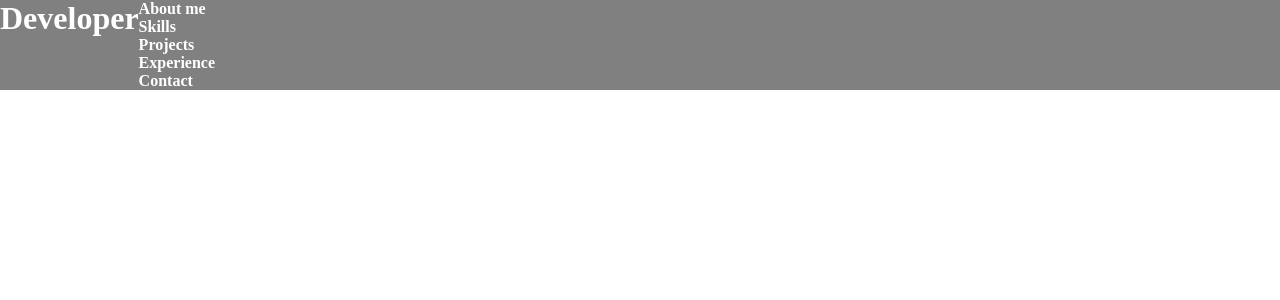
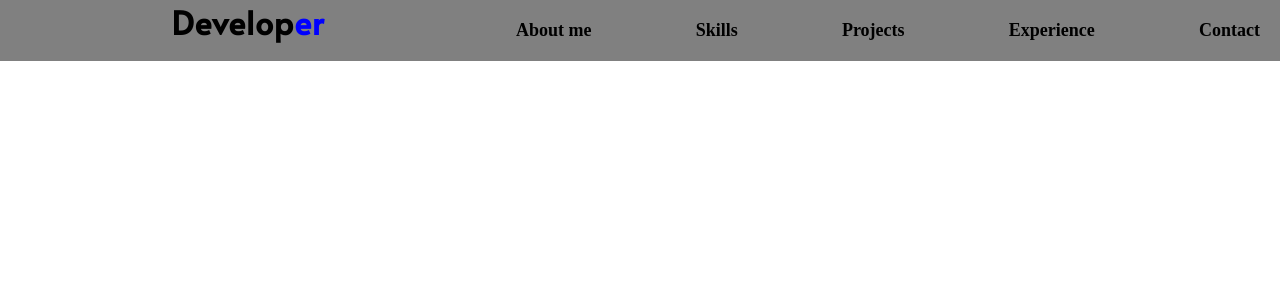
Before and after one commit to Ilakiab08/ilakia-portfolio, a React (Vite) app: page / in a window 1280 px wide. Shown: the top 300 px of the page. Built offline with nearby package versions, Linux system fonts and the light colour scheme.

Commit message:
header css

```diff
--- a/src/components/header/header.css
+++ b/src/components/header/header.css
@@ -5,6 +5,39 @@
 .header{
     display:flex;
     align-items:left;
-    color:white;
+    color:black;
     background-color:gray;
 }
+.header-left{
+    flex:0.4;
+}
+
+.header-left >h1{
+    text-align:center;
+    font-family:"Alata" ,sans-serif;
+letter-spacing: 1px;
+padding: 20px,0;
+}
+
+.header-left >h1 >span{
+    color:blue;
+}
+
+
+.header-right{
+    display: flex;
+    justify-content:space-between;
+    flex:0.6;
+    padding:20px;
+    font-size: medium;
+}
+
+.header-right > a> h4{
+font-size: 18px;
+cursor:pointer;
+transition: transform 200ms ease-in-out;
+}
+
+.header-right > a> h4:hover{
+    transform: scale(1.2);
+    }
```
